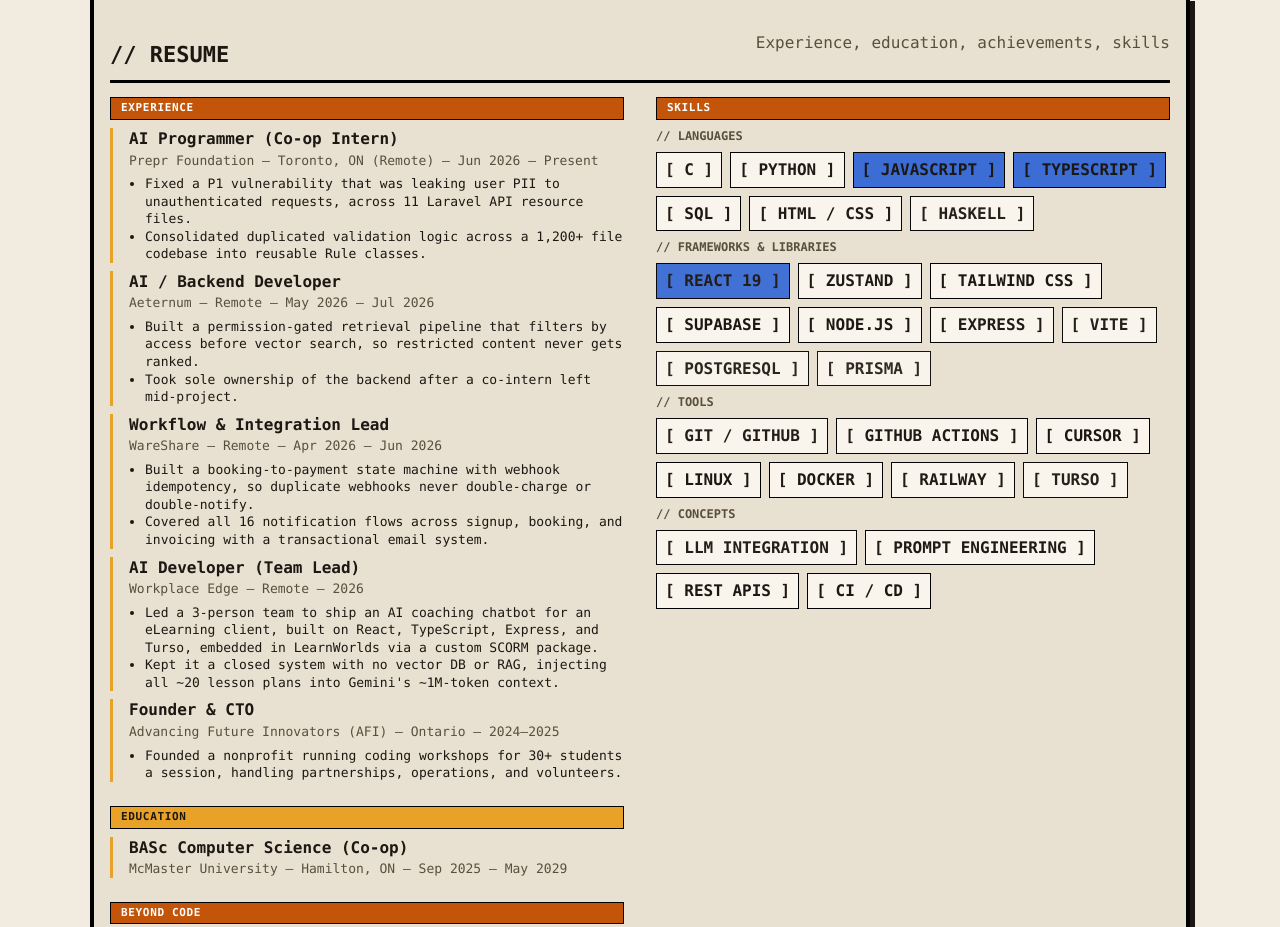
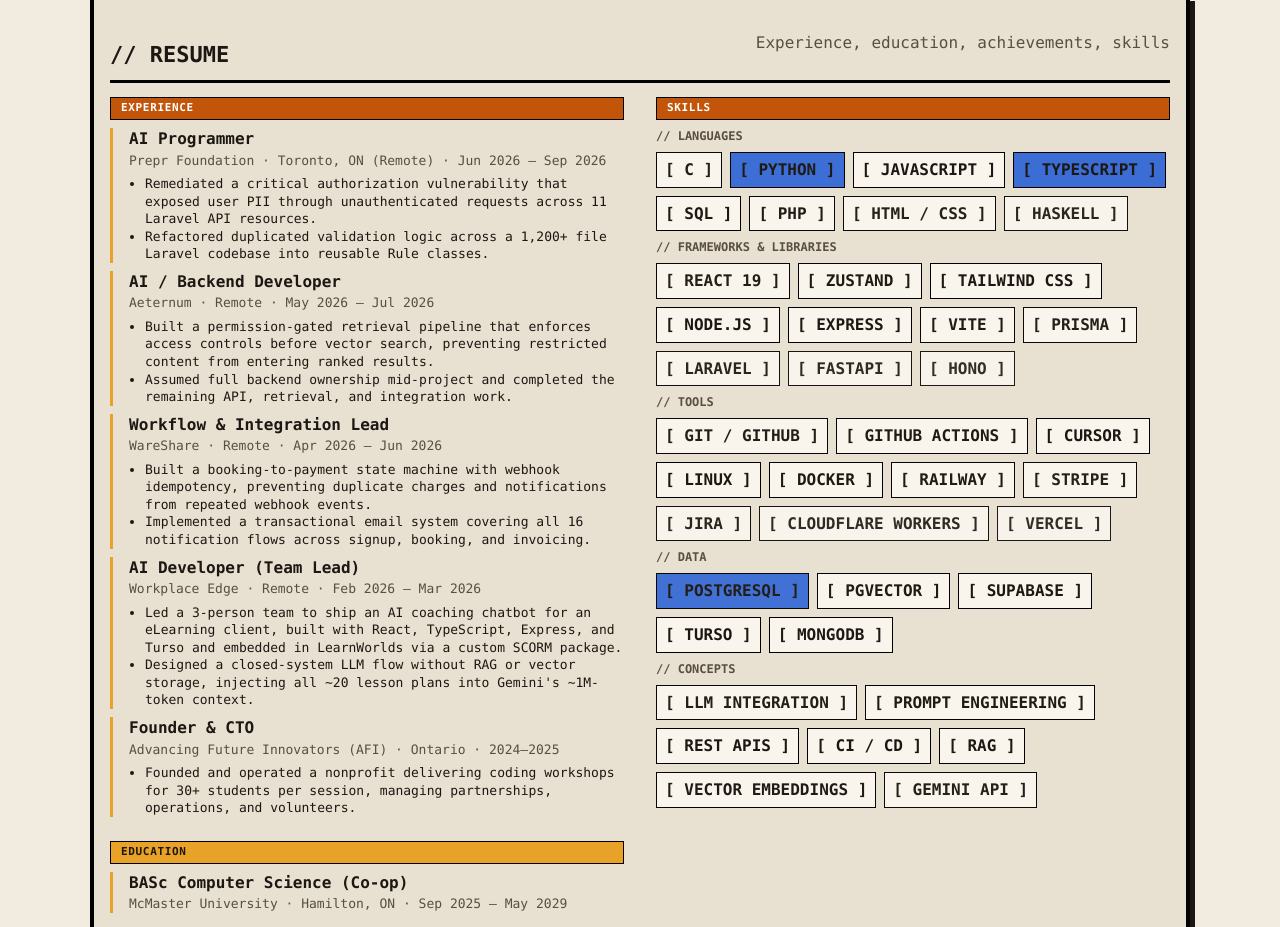
Before and after one commit to Gurehmat/Eportfolio-retro, a plain HTML site: page index.html in a window 1280 px wide. Shown: the part 2856-3783 px from the top of the page. Drawn offline with Linux system fonts and the light colour scheme.

Commit message:
port edits

```diff
--- a/index.html
+++ b/index.html
@@ -492,46 +492,46 @@
                             <span class="resume_section-label resume_section-label--rust">Experience</span>
 
                             <div class="resume_entry">
-                                <p class="resume_entry-title">AI Programmer (Co-op Intern)</p>
-                                <p class="resume_entry-meta">Prepr Foundation &mdash; Toronto, ON (Remote) &mdash; Jun 2026 &ndash; Present</p>
+                                <p class="resume_entry-title">AI Programmer</p>
+                                <p class="resume_entry-meta">Prepr Foundation &middot; Toronto, ON (Remote) &middot; Jun 2026 &ndash; Sep 2026</p>
                                 <ul class="resume_entry-bullets">
-                                    <li>Fixed a P1 vulnerability that was leaking user PII to unauthenticated requests, across 11 Laravel API resource files.</li>
-                                    <li>Consolidated duplicated validation logic across a 1,200+ file codebase into reusable Rule classes.</li>
+                                    <li>Remediated a critical authorization vulnerability that exposed user PII through unauthenticated requests across 11 Laravel API resources.</li>
+                                    <li>Refactored duplicated validation logic across a 1,200+ file Laravel codebase into reusable Rule classes.</li>
                                 </ul>
                             </div>
 
                             <div class="resume_entry">
                                 <p class="resume_entry-title">AI / Backend Developer</p>
-                                <p class="resume_entry-meta">Aeternum &mdash; Remote &mdash; May 2026 &ndash; Jul 2026</p>
+                                <p class="resume_entry-meta">Aeternum &middot; Remote &middot; May 2026 &ndash; Jul 2026</p>
                                 <ul class="resume_entry-bullets">
-                                    <li>Built a permission-gated retrieval pipeline that filters by access before vector search, so restricted content never gets ranked.</li>
-                                    <li>Took sole ownership of the backend after a co-intern left mid-project.</li>
+                                    <li>Built a permission-gated retrieval pipeline that enforces access controls before vector search, preventing restricted content from entering ranked results.</li>
+                                    <li>Assumed full backend ownership mid-project and completed the remaining API, retrieval, and integration work.</li>
                                 </ul>
                             </div>
 
                             <div class="resume_entry">
                                 <p class="resume_entry-title">Workflow &amp; Integration Lead</p>
-                                <p class="resume_entry-meta">WareShare &mdash; Remote &mdash; Apr 2026 &ndash; Jun 2026</p>
+                                <p class="resume_entry-meta">WareShare &middot; Remote &middot; Apr 2026 &ndash; Jun 2026</p>
                                 <ul class="resume_entry-bullets">
-                                    <li>Built a booking-to-payment state machine with webhook idempotency, so duplicate webhooks never double-charge or double-notify.</li>
-                                    <li>Covered all 16 notification flows across signup, booking, and invoicing with a transactional email system.</li>
+                                    <li>Built a booking-to-payment state machine with webhook idempotency, preventing duplicate charges and notifications from repeated webhook events.</li>
+                                    <li>Implemented a transactional email system covering all 16 notification flows across signup, booking, and invoicing.</li>
                                 </ul>
                             </div>
 
                             <div class="resume_entry">
                                 <p class="resume_entry-title">AI Developer (Team Lead)</p>
-                                <p class="resume_entry-meta">Workplace Edge &mdash; Remote &mdash; 2026</p>
+                                <p class="resume_entry-meta">Workplace Edge &middot; Remote &middot; Feb 2026 &ndash; Mar 2026</p>
                                 <ul class="resume_entry-bullets">
-                                    <li>Led a 3-person team to ship an AI coaching chatbot for an eLearning client, built on React, TypeScript, Express, and Turso, embedded in LearnWorlds via a custom SCORM package.</li>
-                                    <li>Kept it a closed system with no vector DB or RAG, injecting all ~20 lesson plans into Gemini's ~1M-token context.</li>
+                                    <li>Led a 3-person team to ship an AI coaching chatbot for an eLearning client, built with React, TypeScript, Express, and Turso and embedded in LearnWorlds via a custom SCORM package.</li>
+                                    <li>Designed a closed-system LLM flow without RAG or vector storage, injecting all ~20 lesson plans into Gemini's ~1M-token context.</li>
                                 </ul>
                             </div>
 
                             <div class="resume_entry">
                                 <p class="resume_entry-title">Founder &amp; CTO</p>
-                                <p class="resume_entry-meta">Advancing Future Innovators (AFI) &mdash; Ontario &mdash; 2024&ndash;2025</p>
+                                <p class="resume_entry-meta">Advancing Future Innovators (AFI) &middot; Ontario &middot; 2024&ndash;2025</p>
                                 <ul class="resume_entry-bullets">
-                                    <li>Founded a nonprofit running coding workshops for 30+ students a session, handling partnerships, operations, and volunteers.</li>
+                                    <li>Founded and operated a nonprofit delivering coding workshops for 30+ students per session, managing partnerships, operations, and volunteers.</li>
                                 </ul>
                             </div>
                         </div>
@@ -540,7 +540,7 @@
                             <span class="resume_section-label resume_section-label--amber">Education</span>
                             <div class="resume_entry">
                                 <p class="resume_entry-title">BASc Computer Science (Co-op)</p>
-                                <p class="resume_entry-meta">McMaster University &mdash; Hamilton, ON &mdash; Sep 2025 &ndash; May 2029</p>
+                                <p class="resume_entry-meta">McMaster University &middot; Hamilton, ON &middot; Sep 2025 &ndash; May 2029</p>
                             </div>
                         </div>
 
@@ -559,13 +559,17 @@
                         <div class="resume_section">
                             <span class="resume_section-label resume_section-label--rust-dark">Achievements &amp; Extracurriculars</span>
                             <div class="resume_entry">
-                                <p class="resume_entry-title">NASA Space Settlement Design Contest &mdash; Grand Prize, 2025</p>
+                                <p class="resume_entry-title">NASA Space Settlement Design Contest &middot; Grand Prize, 2025</p>
                                 <ul class="resume_entry-bullets">
                                     <li>Grand Prize out of 9,000+ participants across 12 countries. Presented at ISDC.</li>
                                 </ul>
                             </div>
                             <div class="resume_entry">
-                                <p class="resume_entry-title">MEC Debate &mdash; 2nd Place, 2025</p>
+                                <p class="resume_entry-title">MEC Debate &middot; 2nd Place, 2025</p>
+                            </div>
+                            <div class="resume_entry">
+                                <p class="resume_entry-title">Hackathons</p>
+                                <p class="resume_entry-meta">The Record (Best Use of ElevenLabs) &middot; SEED (Best UI) &middot; C.A.P.T.C.H.A. (solo)</p>
                             </div>
                             <div class="resume_entry">
                                 <p class="resume_entry-title">Activities</p>
@@ -588,10 +592,11 @@
                                 <span class="resume_skill-label">// LANGUAGES</span>
                                 <div class="tech_pills">
                                     <span class="pill">[ C ]</span>
-                                    <span class="pill">[ PYTHON ]</span>
-                                    <span class="pill pill--blue">[ JAVASCRIPT ]</span>
+                                    <span class="pill pill--blue">[ PYTHON ]</span>
+                                    <span class="pill">[ JAVASCRIPT ]</span>
                                     <span class="pill pill--blue">[ TYPESCRIPT ]</span>
                                     <span class="pill">[ SQL ]</span>
+                                    <span class="pill">[ PHP ]</span>
                                     <span class="pill">[ HTML / CSS ]</span>
                                     <span class="pill">[ HASKELL ]</span>
                                 </div>
@@ -600,15 +605,16 @@
                             <div class="resume_skills-group">
                                 <span class="resume_skill-label">// FRAMEWORKS &amp; LIBRARIES</span>
                                 <div class="tech_pills">
-                                    <span class="pill pill--blue">[ REACT 19 ]</span>
+                                    <span class="pill">[ REACT 19 ]</span>
                                     <span class="pill">[ ZUSTAND ]</span>
                                     <span class="pill">[ TAILWIND CSS ]</span>
-                                    <span class="pill">[ SUPABASE ]</span>
                                     <span class="pill">[ NODE.JS ]</span>
                                     <span class="pill">[ EXPRESS ]</span>
                                     <span class="pill">[ VITE ]</span>
-                                    <span class="pill">[ POSTGRESQL ]</span>
                                     <span class="pill">[ PRISMA ]</span>
+                                    <span class="pill">[ LARAVEL ]</span>
+                                    <span class="pill">[ FASTAPI ]</span>
+                                    <span class="pill">[ HONO ]</span>
                                 </div>
                             </div>
 
@@ -621,7 +627,21 @@
                                     <span class="pill">[ LINUX ]</span>
                                     <span class="pill">[ DOCKER ]</span>
                                     <span class="pill">[ RAILWAY ]</span>
+                                    <span class="pill">[ STRIPE ]</span>
+                                    <span class="pill">[ JIRA ]</span>
+                                    <span class="pill">[ CLOUDFLARE WORKERS ]</span>
+                                    <span class="pill">[ VERCEL ]</span>
+                                </div>
+                            </div>
+
+                            <div class="resume_skills-group">
+                                <span class="resume_skill-label">// DATA</span>
+                                <div class="tech_pills">
+                                    <span class="pill pill--blue">[ POSTGRESQL ]</span>
+                                    <span class="pill">[ PGVECTOR ]</span>
+                                    <span class="pill">[ SUPABASE ]</span>
                                     <span class="pill">[ TURSO ]</span>
+                                    <span class="pill">[ MONGODB ]</span>
                                 </div>
                             </div>
 
@@ -632,6 +652,9 @@
                                     <span class="pill">[ PROMPT ENGINEERING ]</span>
                                     <span class="pill">[ REST APIS ]</span>
                                     <span class="pill">[ CI / CD ]</span>
+                                    <span class="pill">[ RAG ]</span>
+                                    <span class="pill">[ VECTOR EMBEDDINGS ]</span>
+                                    <span class="pill">[ GEMINI API ]</span>
                                 </div>
                             </div>
                         </div>
@@ -765,9 +788,9 @@
                 </div>
                 <p class="project_pitch">A privacy-focused AI feature for a digital-legacy platform, built as AI / Backend Developer. The problem: let a user semantically search their own private records while strictly enforcing per-record access control, so search results never include anything the user isn't allowed to see. Built with FastAPI, PostgreSQL with pgvector (HNSW), e5-base-v2 embeddings, and Gemini for generation.</p>
                 <ul class="project_bullets">
-                    <li><strong>Built</strong> a permission-gated retrieval pipeline that filters records by access rules before the vector search runs, so restricted content never reaches ranking.</li>
+                    <li><strong>Built</strong> a permission-gated retrieval pipeline that enforces access rules before vector search, preventing restricted content from entering ranked results.</li>
                     <li><strong>Built</strong> semantic search plus a retrieval-augmented answer endpoint over the user's own records.</li>
-                    <li><strong>Took</strong> sole ownership of the remaining backend work after a co-intern left mid-project.</li>
+                    <li><strong>Assumed</strong> full backend ownership mid-project and completed the remaining API, retrieval, and integration work.</li>
                 </ul>
                 <div class="project_stack">
                     <span class="pill">[ FASTAPI ]</span>
```
Also changed, not shown: assets/gokubase.png (added).
